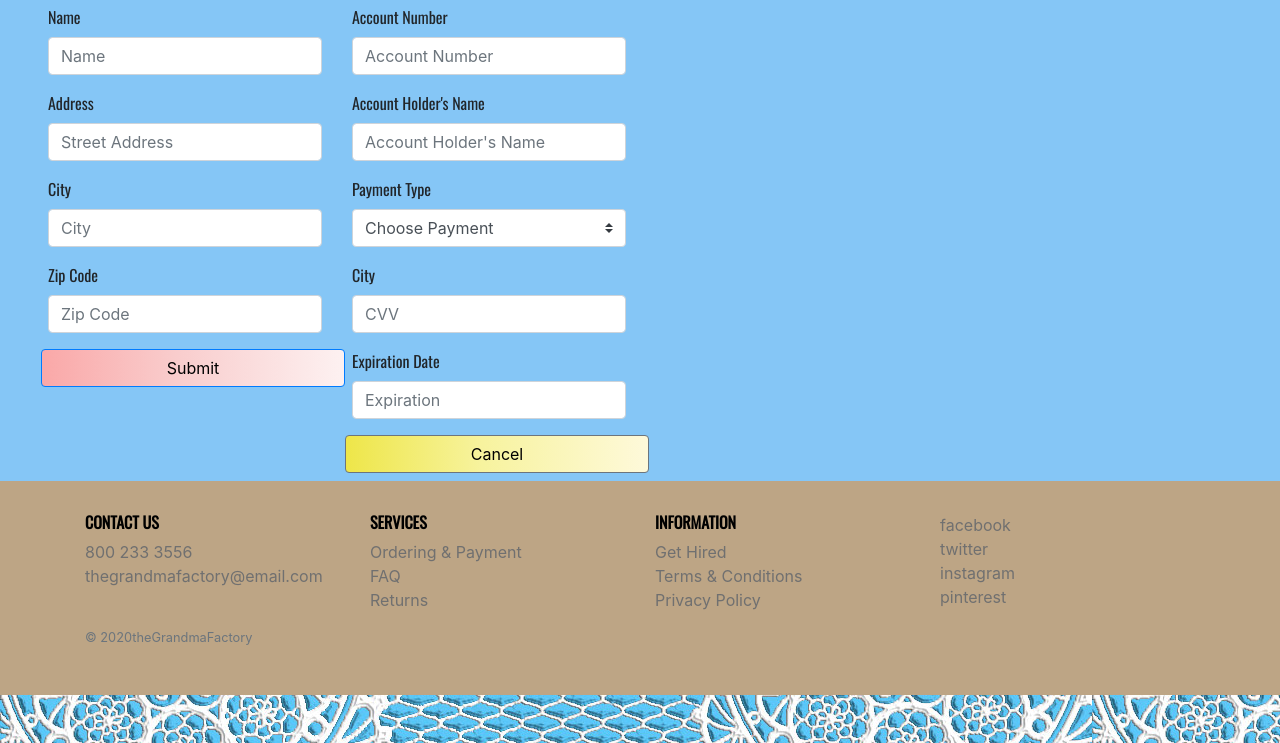
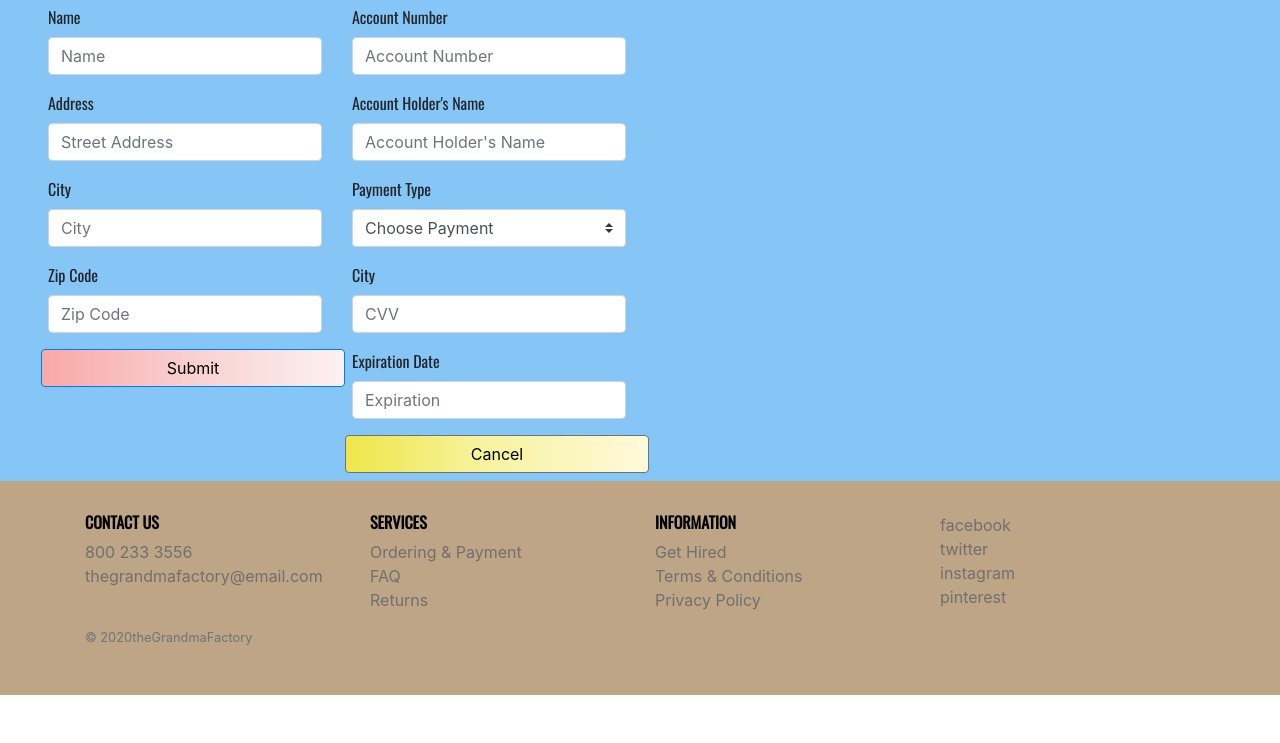
Before and after one commit to catkinson249/Portfolio-Project, a plain HTML site: page order.html in a window 1280 px wide. Shown: the part 149-892 px from the top of the page. Drawn offline with nearby package versions, Linux system fonts and the light colour scheme.

Commit message:
fixed style errors

```diff
--- a/order.html
+++ b/order.html
@@ -13,7 +13,7 @@
     <title>Order</title>
 </head>
 
-<body style="background: url(images/doily_bckgrd.jpg)" class="page-holder">
+<body>
 
     <!------------------------- NAV --------------------------->
     <nav class="navbar">
```
